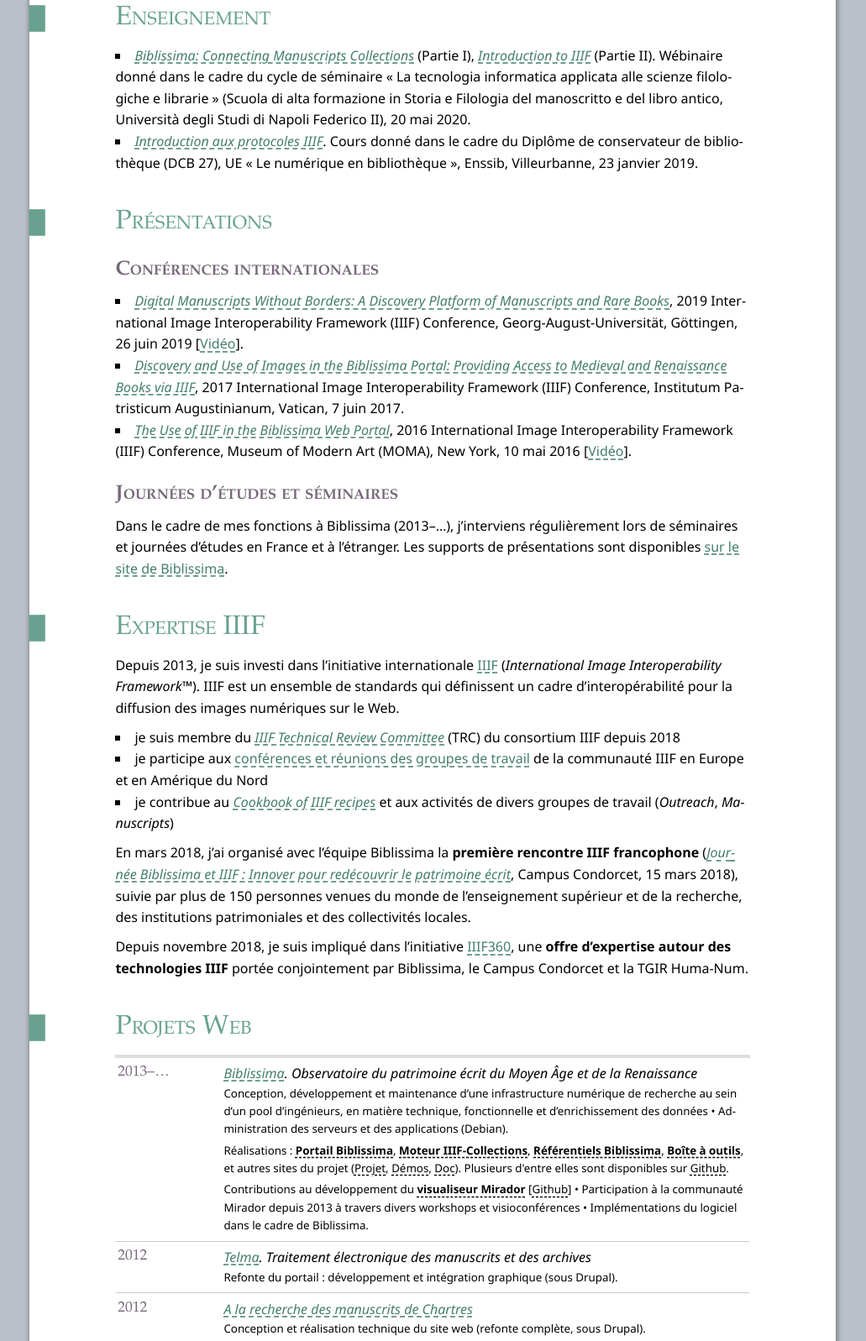
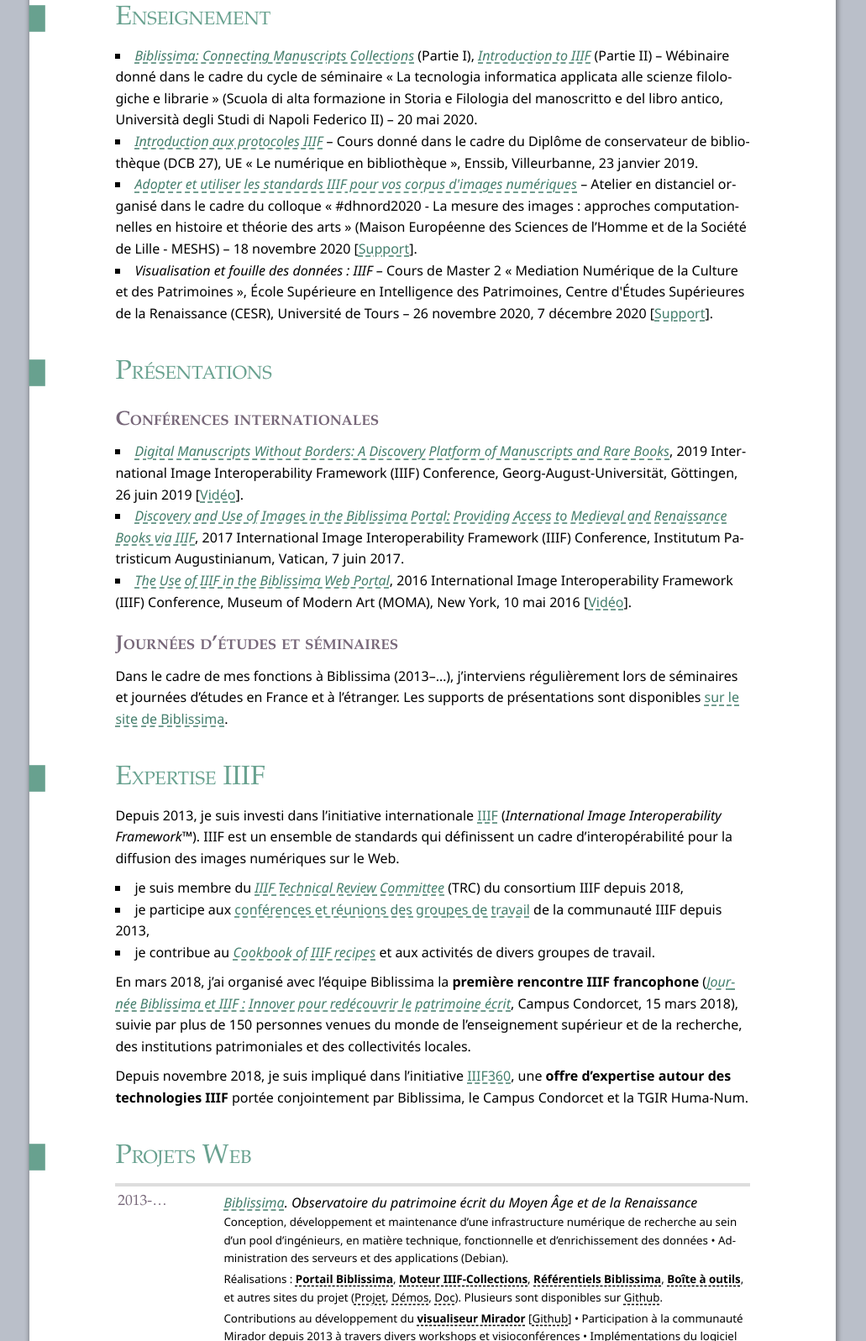
Before and after one commit to regisrob/cv, a plain HTML site: page index.html in a window 1280 px wide. Shown: the part 2242-3839 px from the top of the page at 84% size, without its empty margins (125-1156 px from the left). Drawn offline with Linux system fonts and the light colour scheme.

Commit message:
Ajouts dans Enseignements

```diff
--- a/index.html
+++ b/index.html
@@ -495,8 +495,10 @@
 <section id="enseignement">
   <h1>Enseignement</h1>
   <ul>
-    <li><em><a href="https://www.youtube.com/watch?v=rIFLtFjKNIo&t=1s">Biblissima: Connecting Manuscripts Collections</a></em> (Partie I), <em><a href="https://www.youtube.com/watch?v=4jnG_XIEr0I&t">Introduction to IIIF</a></em> (Partie II). Wébinaire donné dans le cadre du cycle de séminaire &laquo; La tecnologia informatica applicata alle scienze filologiche e librarie &raquo; (Scuola di alta formazione in Storia e Filologia del manoscritto e del libro antico, Università degli Studi di Napoli Federico II), 20 mai 2020.</li>
-    <li><em><a href="https://doi.org/10.5281/zenodo.3760306">Introduction aux protocoles IIIF</a></em>. Cours donné dans le cadre du Diplôme de conservateur de bibliothèque (DCB 27), UE &laquo; Le numérique en bibliothèque &raquo;, Enssib, Villeurbanne, 23 janvier 2019.</li>
+    <li><em><a href="https://www.youtube.com/watch?v=rIFLtFjKNIo&t=1s">Biblissima: Connecting Manuscripts Collections</a></em> (Partie I), <em><a href="https://www.youtube.com/watch?v=4jnG_XIEr0I&t">Introduction to IIIF</a></em> (Partie II) &ndash; Wébinaire donné dans le cadre du cycle de séminaire &laquo; La tecnologia informatica applicata alle scienze filologiche e librarie &raquo; (Scuola di alta formazione in Storia e Filologia del manoscritto e del libro antico, Università degli Studi di Napoli Federico II) &ndash; 20 mai 2020.</li>
+    <li><em><a href="https://doi.org/10.5281/zenodo.3760306">Introduction aux protocoles IIIF</a></em> &ndash; Cours donné dans le cadre du Diplôme de conservateur de bibliothèque (DCB 27), UE &laquo; Le numérique en bibliothèque &raquo;, Enssib, Villeurbanne, 23 janvier 2019.</li>
+    <li><em><a href="https://www.meshs.fr/page/dhnord2020fr">Adopter et utiliser les standards IIIF pour vos corpus d'images numériques</a></em> &ndash; Atelier en distanciel organisé dans le cadre du colloque &laquo; #dhnord2020 - La mesure des images : approches computationnelles en histoire et théorie des arts &raquo; (Maison Européenne des Sciences de l’Homme et de la Société de Lille - MESHS) &ndash; 18 novembre 2020 [<a href="https://github.com/regisrob/Atelier_IIIF_Conference_DHNord_2020">Support</a>].</li>
+    <li><em>Visualisation et fouille des données : IIIF</em> &ndash; Cours de Master 2 &laquo; Mediation Numérique de la Culture et des Patrimoines &raquo;, École Supérieure en Intelligence des Patrimoines, Centre d'Études Supérieures de la Renaissance (CESR), Université de Tours &ndash; 26 novembre 2020, 7 décembre 2020 [<a href="https://github.com/regisrob/Atelier_IIIF_TD_Master_CESR_2020">Support</a>].</li>
   </ul>
 </section>
 
@@ -519,9 +521,9 @@
 
   <p>Depuis 2013, je suis investi dans l’initiative internationale <a href="https://iiif.io">IIIF</a> (<em>International Image Interoperability Framework™</em>). IIIF est un ensemble de standards qui définissent un cadre d’interopérabilité pour la diffusion des images numériques sur le Web.</p>
   <ul>
-    <li>je suis membre du <em><a href="https://iiif.io/community/trc/">IIIF Technical Review Committee</a></em> (TRC) du consortium IIIF depuis 2018</li>
-    <li>je participe aux <a href="https://iiif.io/event/">conférences et réunions des groupes de travail</a> de la communauté IIIF en Europe et en Amérique du Nord</li>
-    <li>je contribue au <em><a href="https://github.com/IIIF/cookbook-recipes/">Cookbook of IIIF recipes</a></em> et aux activités de divers groupes de travail (<em>Outreach</em>, <em>Manuscripts</em>)</li>
+    <li>je suis membre du <em><a href="https://iiif.io/community/trc/">IIIF Technical Review Committee</a></em> (TRC) du consortium IIIF depuis 2018,</li>
+    <li>je participe aux <a href="https://iiif.io/event/">conférences et réunions des groupes de travail</a> de la communauté IIIF depuis 2013,</li>
+    <li>je contribue au <em><a href="https://github.com/IIIF/cookbook-recipes/">Cookbook of IIIF recipes</a></em> et aux activités de divers groupes de travail.</li>
   </ul>
 
   <p>En mars 2018, j’ai organisé avec l’équipe Biblissima la <strong>première rencontre IIIF francophone</strong> (<em><a href="https://projet.biblissima.fr/fr/evenements/journee-biblissima-iiif-innover-redecouvrir-patrimoine-ecrit-2018">Journée Biblissima et IIIF&nbsp;: Innover pour redécouvrir le patrimoine écrit</a></em>, Campus Condorcet, 15 mars 2018), suivie par plus de 150 personnes venues du monde de l’enseignement supérieur et de la recherche, des institutions patrimoniales et des collectivités locales.</p>
@@ -534,10 +536,10 @@
 
   <ol class="timeline">
     <li>
-      <p class="date">2013&ndash;&hellip;</p>
+      <p class="date">2013-&hellip;</p>
       <p><em><a href="https://biblissima.fr">Biblissima</a>. Observatoire du patrimoine écrit du Moyen Âge et de la Renaissance</em></p>
       <p class="note">Conception, développement et maintenance d’une infrastructure numérique de recherche au sein d’un pool d’ingénieurs, en matière technique, fonctionnelle et d’enrichissement des données • Administration des serveurs et des applications (Debian).</p>
-      <p class="note">Réalisations : <strong><a href="https://portail.biblissima.fr">Portail Biblissima</a></strong>, <strong><a href="https://iiif.biblissima.fr/collections/">Moteur IIIF-Collections</a></strong>, <strong><a href="https://data.biblissima.fr">Référentiels Biblissima</a></strong>, <strong><a href="https://outils.biblissima.fr">Boîte à outils</a></strong>, et autres sites du projet (<a href="https://projet.biblissima.fr">Projet</a>, <a href="https://demos.biblissima.fr">Démos</a>, <a href="https://doc.biblissima.fr">Doc</a>). Plusieurs d'entre elles sont disponibles sur <a href="https://github.com/biblissima">Github</a>.</p>
+      <p class="note">Réalisations : <strong><a href="https://portail.biblissima.fr">Portail Biblissima</a></strong>, <strong><a href="https://iiif.biblissima.fr/collections/">Moteur IIIF-Collections</a></strong>, <strong><a href="https://data.biblissima.fr">Référentiels Biblissima</a></strong>, <strong><a href="https://outils.biblissima.fr">Boîte à outils</a></strong>, et autres sites du projet (<a href="https://projet.biblissima.fr">Projet</a>, <a href="https://demos.biblissima.fr">Démos</a>, <a href="https://doc.biblissima.fr">Doc</a>). Plusieurs sont disponibles sur <a href="https://github.com/biblissima">Github</a>.</p>
       <p class="note">Contributions au développement du <strong><a href="https://projectmirador.org">visualiseur Mirador</a></strong> [<a href="https://github.com/ProjectMirador/mirador">Github</a>] • Participation à la communauté Mirador depuis 2013 à travers divers workshops et visioconférences • Implémentations du logiciel dans le cadre de Biblissima.</p>
     </li>
     <li>
```
